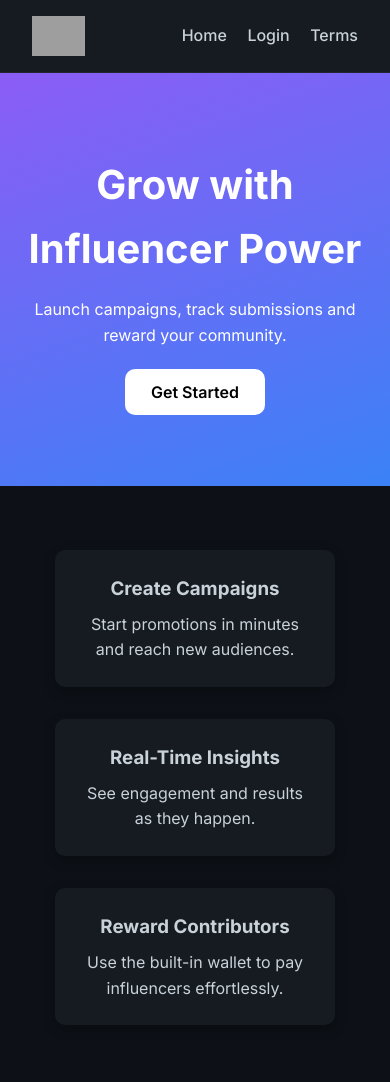
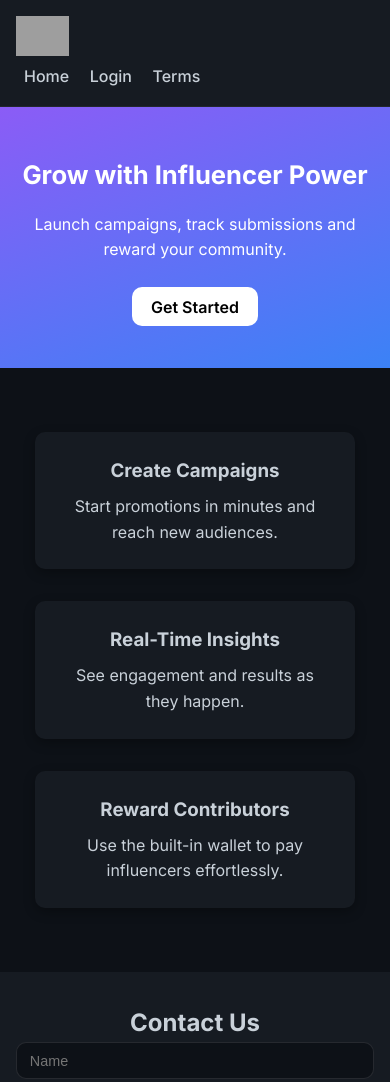
Before and after one commit to veter1x/hookd, a plain HTML site: page landing.html in a window 390 px wide. Shown: the top 1082 px of the page. Drawn offline with Linux system fonts and the light colour scheme; grey boxes are pictures that could not be loaded.

Commit message:
Add responsive styles to landing page

```diff
--- a/landing.css
+++ b/landing.css
@@ -133,3 +133,58 @@ body {
   padding: 2rem 1rem;
   color: var(--text-secondary);
 }
+
+
+/* Responsive adjustments */
+@media (max-width: 768px) {
+  .main-header {
+    flex-direction: column;
+    align-items: flex-start;
+    padding: 1rem;
+  }
+  .main-header nav {
+    margin-top: 0.5rem;
+  }
+  .hero {
+    padding: 4rem 1rem;
+  }
+  .hero h1 {
+    font-size: 2rem;
+  }
+  .features {
+    flex-direction: column;
+    align-items: center;
+  }
+  .feature {
+    width: 90%;
+    max-width: 320px;
+  }
+  .contact {
+    padding: 2rem 1rem;
+  }
+  .contact form {
+    max-width: 100%;
+  }
+}
+
+@media (max-width: 480px) {
+  .main-header nav a {
+    margin: 0 0.5rem;
+  }
+  .hero {
+    padding: 3rem 1rem;
+  }
+  .hero h1 {
+    font-size: 1.6rem;
+  }
+  .cta-button {
+    padding: 0.6rem 1.2rem;
+  }
+  .contact input,
+  .contact textarea {
+    font-size: 0.9rem;
+  }
+  .contact button {
+    padding: 0.6rem 1.2rem;
+  }
+}
```
